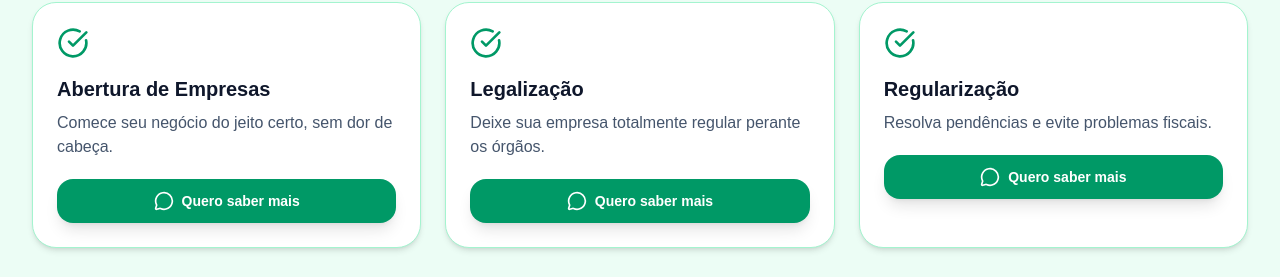
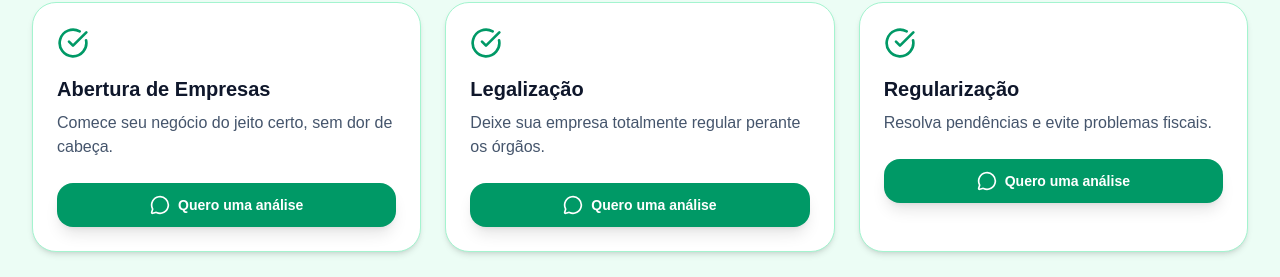
Before and after one commit to egadcontabilidade/egad-contabilidade, a Next.js app: page / in a window 1280 px wide. Shown: the part 1103-1380 px from the top of the page. Built offline with nearby package versions, Linux system fonts and the light colour scheme.

Commit message:
Change WhatsAppButton text and margin

```diff
--- a/app/page.jsx
+++ b/app/page.jsx
@@ -146,7 +146,7 @@ export default function EgadContabilidadeSite() {
                 <CheckCircle className="text-emerald-600" size={32} />
                 <h3 className="mt-4 text-xl font-black">{item.title}</h3>
                 <p className="mt-2 text-slate-600">{item.text}</p>
-                <WhatsAppButton className="mt-5 w-full px-4 py-2 text-sm">Quero saber mais</WhatsAppButton>
+                <WhatsAppButton className="mt-6 w-full px-4 py-2 text-sm">Quero uma análise</WhatsAppButton>
               </div>
             ))}
           </div>
```
